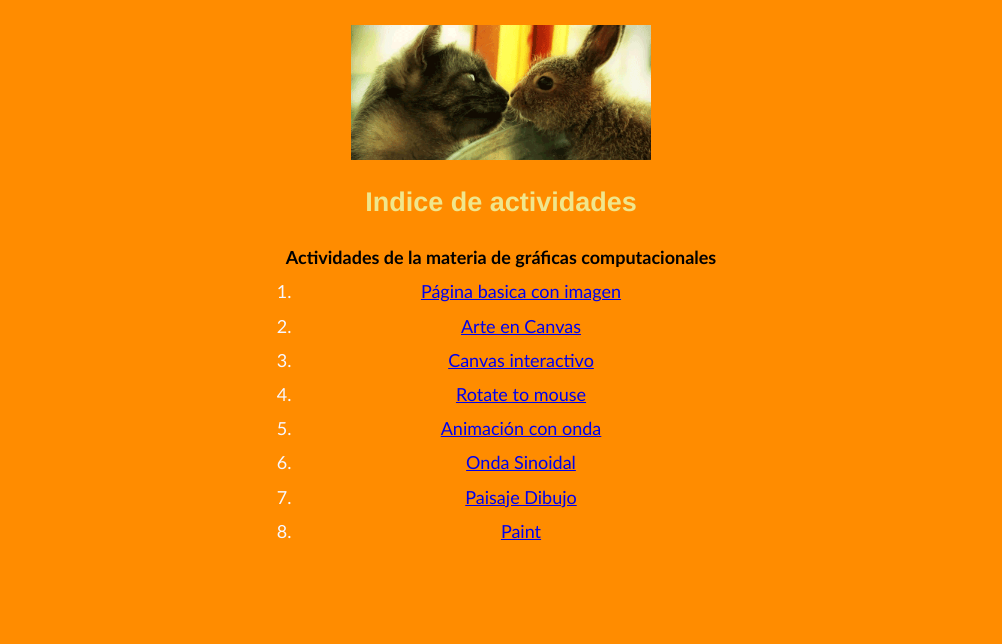
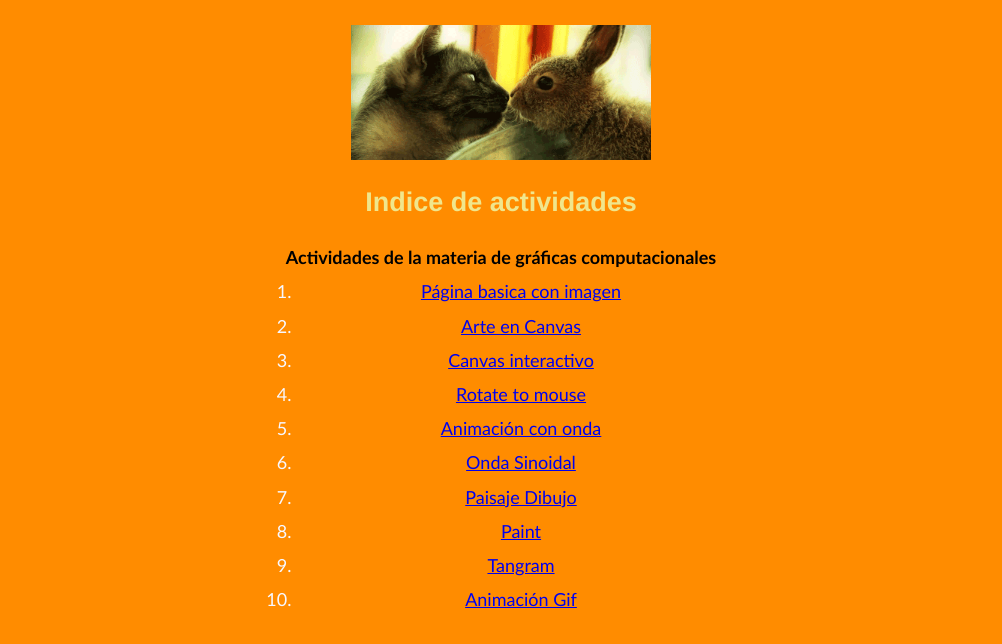
Before and after one commit to AnaPereaM/Actividades-APPM, a plain HTML site: page index.html in a window 1280 px wide. Shown: the part 156-800 px from the top of the page, without its empty margins (139-1141 px from the left). Drawn offline with nearby package versions, Linux system fonts and the light colour scheme.

Commit message:
index.html

```diff
--- a/index.html
+++ b/index.html
@@ -59,6 +59,8 @@
 		<li><a href="Act- Examen/examen.html">Onda Sinoidal</a></li>
 		<li><a href="Act-FigurasPaisaje.html">Paisaje Dibujo</a></li>
 		<li><a href="Act-Draw/ActDraw.html">Paint</a></li>
+		<li><a href="PUNTOS EXTRA.html">Tangram</a></li>
+		<li><a href="Act-Animacion/DodoAnim.html">Animación Gif</a></li>
 	</ol>
 
 </body>
```
